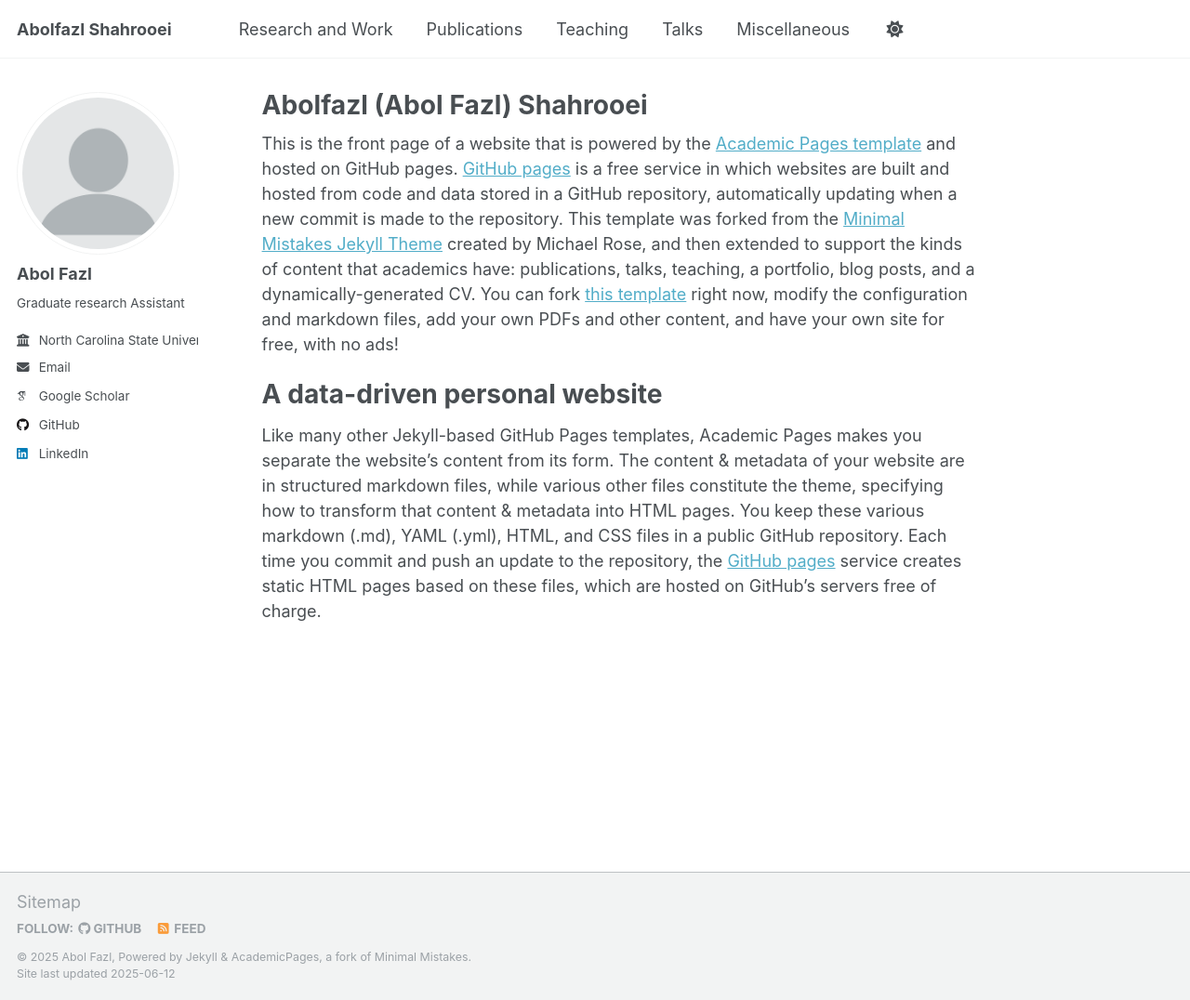
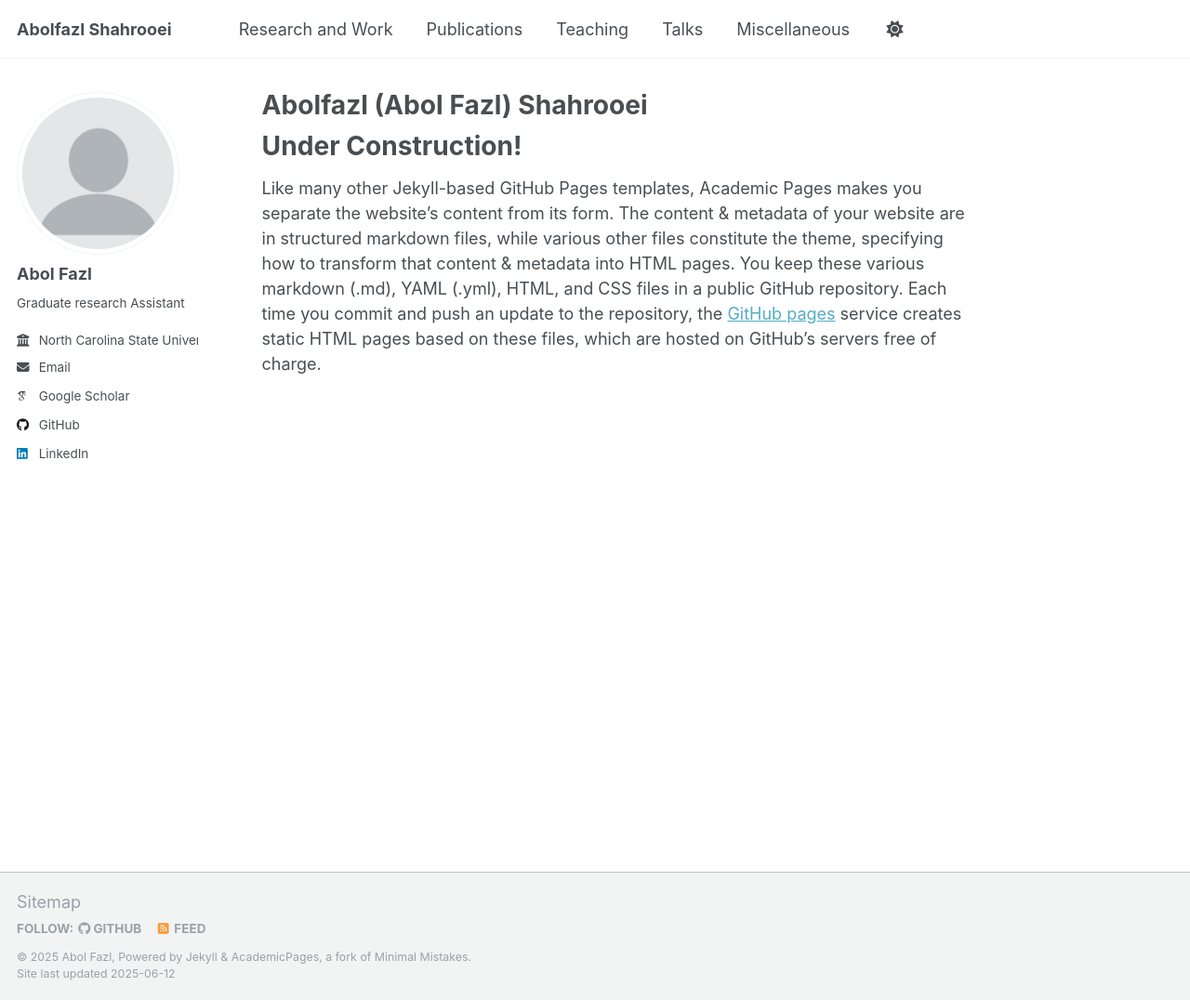
Before and after one commit to a-shahroo/a-shahroo.github.io, a Jekyll site: the page built from _pages/about.md, in a window 1280 px wide and 1076 px high. Shown: the whole window at 93% size. Built offline with Jekyll 4.4.1, drawn with Linux system fonts in a browser that asks for light colours; some web fonts are replaced.

Commit message:
Update about.md

```diff
--- a/_pages/about.md
+++ b/_pages/about.md
@@ -7,8 +7,8 @@ redirect_from:
   - /about.html
 ---
 
-This is the front page of a website that is powered by the [Academic Pages template](https://github.com/academicpages/academicpages.github.io) and hosted on GitHub pages. [GitHub pages](https://pages.github.com) is a free service in which websites are built and hosted from code and data stored in a GitHub repository, automatically updating when a new commit is made to the repository. This template was forked from the [Minimal Mistakes Jekyll Theme](https://mmistakes.github.io/minimal-mistakes/) created by Michael Rose, and then extended to support the kinds of content that academics have: publications, talks, teaching, a portfolio, blog posts, and a dynamically-generated CV. You can fork [this template](https://github.com/academicpages/academicpages.github.io) right now, modify the configuration and markdown files, add your own PDFs and other content, and have your own site for free, with no ads!
 
-A data-driven personal website
+
+Under Construction!
 ======
 Like many other Jekyll-based GitHub Pages templates, Academic Pages makes you separate the website's content from its form. The content & metadata of your website are in structured markdown files, while various other files constitute the theme, specifying how to transform that content & metadata into HTML pages. You keep these various markdown (.md), YAML (.yml), HTML, and CSS files in a public GitHub repository. Each time you commit and push an update to the repository, the [GitHub pages](https://pages.github.com/) service creates static HTML pages based on these files, which are hosted on GitHub's servers free of charge.
```
